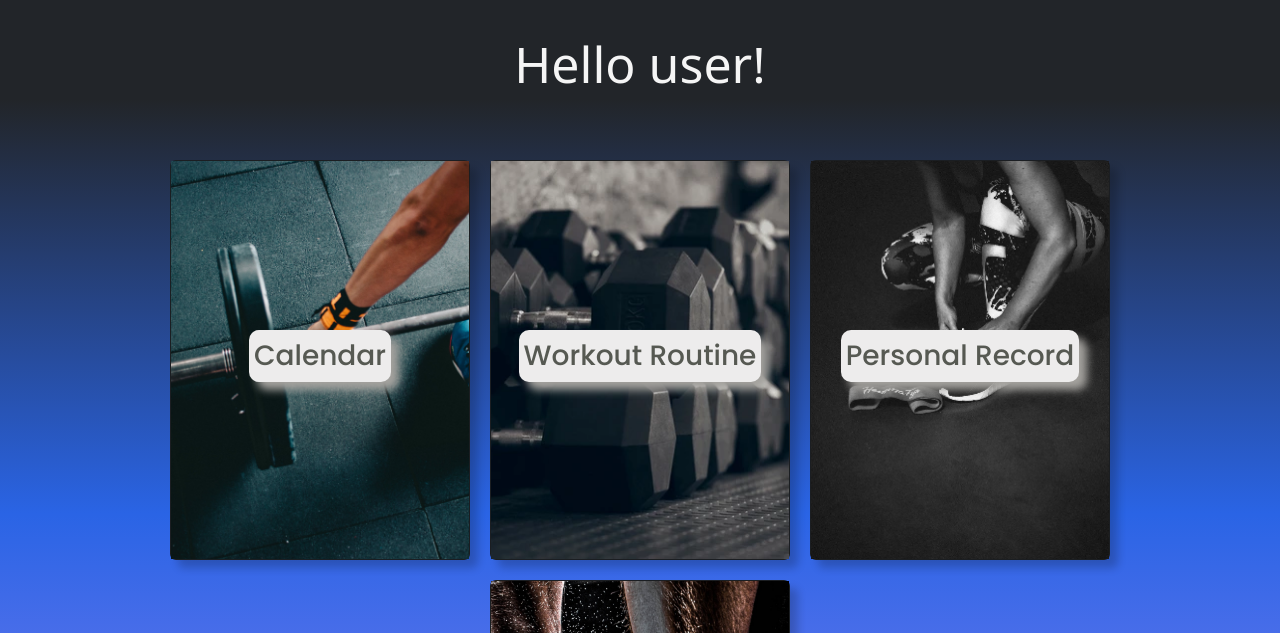
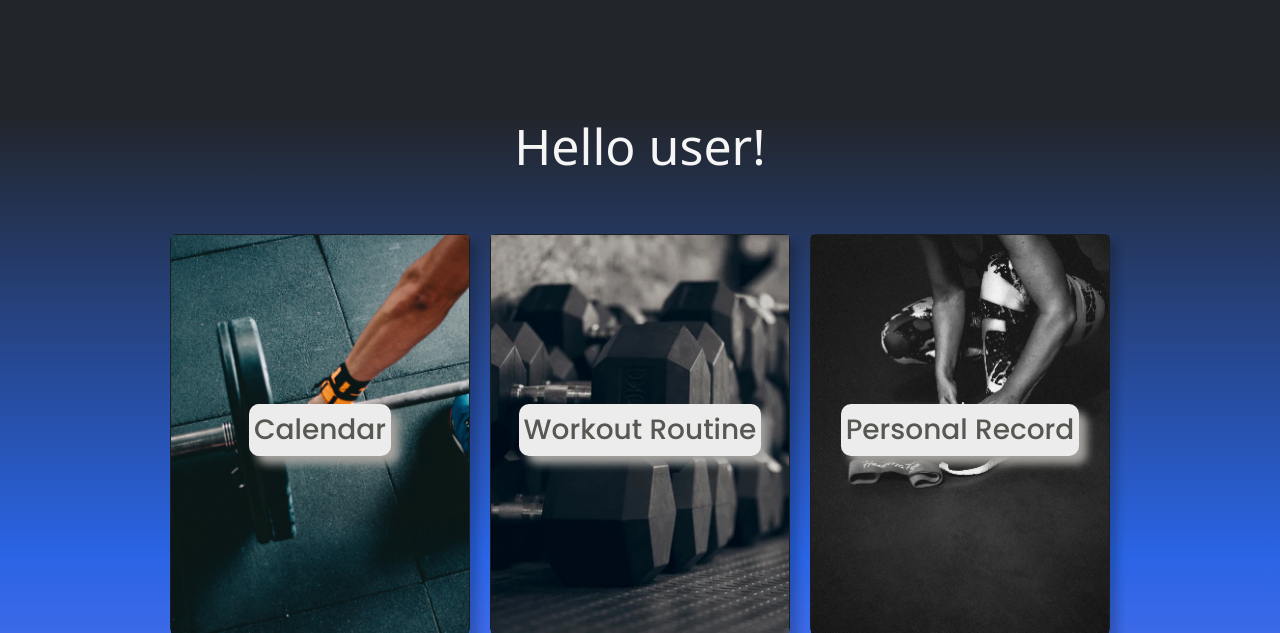
Before and after one commit to kcsheraj/Motion-Matrix, a Django app: page /dashboardPage/ in a window 1280 px wide. Shown: the part 56-689 px from the top of the page. Run offline with Django 4.2, Linux system fonts and the light colour scheme.

Commit message:
padding in dashboard increased

```diff
--- a/myproject/myapp/static/css/dashboardPage.css
+++ b/myproject/myapp/static/css/dashboardPage.css
@@ -13,7 +13,8 @@ h1 {
   font-size: 50px;
   color: whitesmoke;
   text-align: center;
-  padding: 18px;
+  padding-top: 100px;
+  padding-bottom: 10px;
 }
 .card {
   width: 300px;
```
